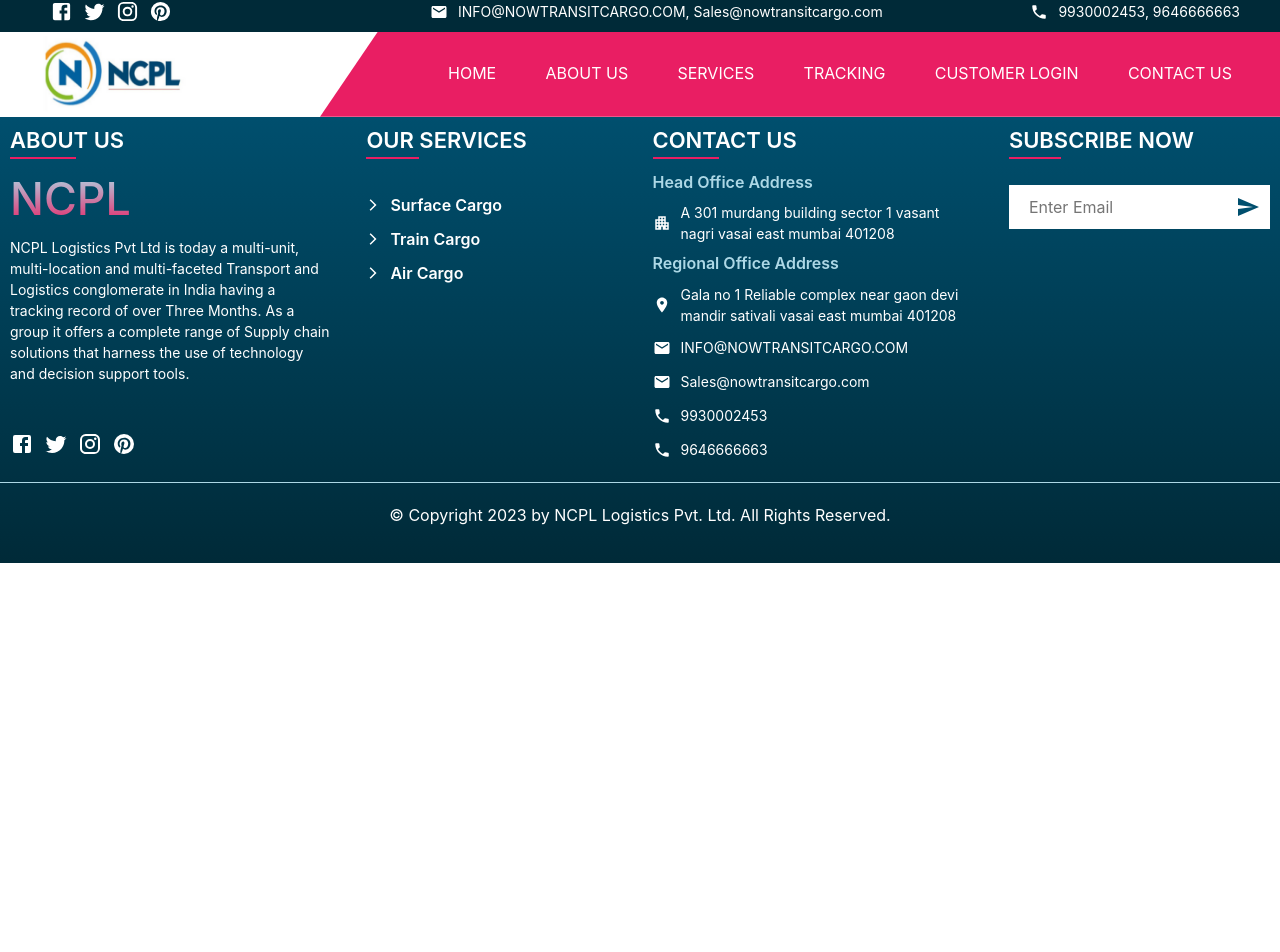
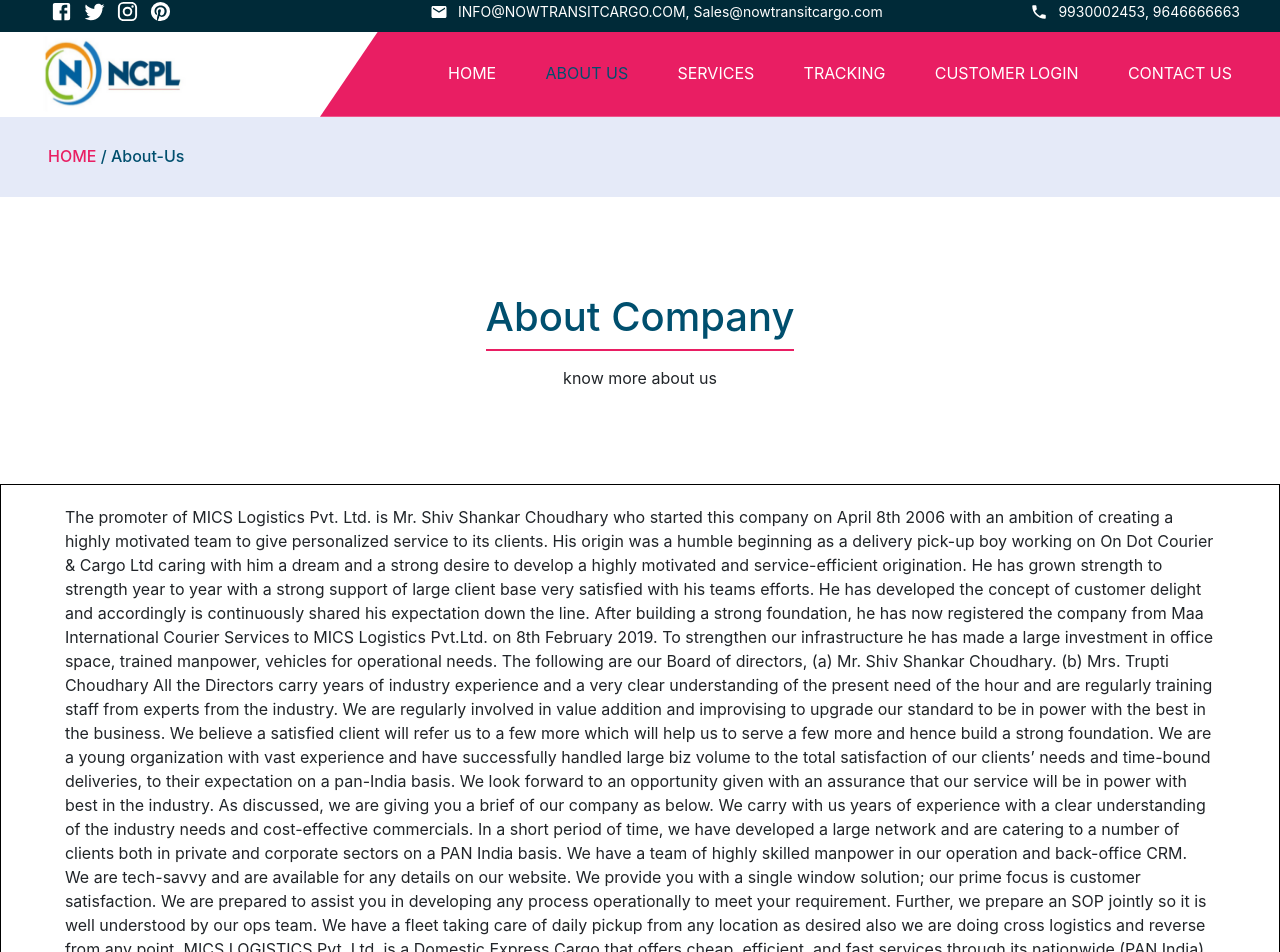
Before and after one commit to st412613/shipment_tracking, a React (Create React App) app: page /about-us in a window 1280 px wide. Shown: the part 9-961 px from the top of the page. Before the commit the page ends 800 px from the top, so only its background shows below. Built offline with nearby package versions, Linux system fonts and the light colour scheme.

Commit message:
added more page

```diff
--- a/src/App.js
+++ b/src/App.js
@@ -13,7 +13,7 @@
         <Header />
         <Routes>
           <Route path="/" element={<Home />} />
-          <Route path="/about" element={<About />} />
+          <Route path="/about-us" element={<About />} />
           <Route path="/contact-us" element={<ContactUs />} />
         </Routes>
         <Footer />
--- /dev/null
+++ b/src/common/headingSection/HeadingSection.jsx
@@ -0,0 +1,61 @@
+import React from 'react';
+import PropTypes from 'prop-types';
+import { makeStyles } from '@mui/styles';
+
+const useStyles = makeStyles(() => ({
+  headingContainer: {
+    width: '90%',
+    margin: '6rem auto',
+    textAlign: 'center',
+    '& h1': {
+      display: 'inline-flex',
+      color:  '#004F6E',
+      position: 'relative',
+      '&::before': {
+        content: '""',
+        position: 'absolute',
+        left: 0,
+        bottom: '-10px',
+        backgroundColor: '#e91e63',
+        height: '2px',
+        boxSizing: 'border-box',
+        width: '100%',
+      }
+    },
+    '& h5': {
+      marginTop: '20px',
+      fontSize: '16px',
+      fontWeight: 400,
+    }
+  },
+
+  '@media screen and (max-width: 768px)': {
+    headingContainer: {
+      margin: '2rem auto',
+      '& h1': {
+        fontSize: '24px',
+      },
+      '& h5': {
+        fontSize: '14px',
+      }
+    },
+  }
+}));
+
+const HeadingSection = ({ title, subtitle }) => {
+  const classes = useStyles();
+
+  return (
+    <div className={classes.headingContainer}>
+      <h1>{title}</h1>
+      <h5>{subtitle}</h5>
+    </div>
+  );
+};
+
+HeadingSection.propTypes = {
+  title: PropTypes.string.isRequired,
+  subtitle: PropTypes.string.isRequired,
+};
+
+export default HeadingSection;
--- /dev/null
+++ b/src/common/navigate/Navigation.jsx
@@ -0,0 +1,47 @@
+import React from 'react';
+import { useLocation } from 'react-router-dom';
+// import (useLocation)
+import { makeStyles } from '@mui/styles';
+
+const useStyles = makeStyles(() => ({
+  navigationContainer: {
+    top: 0,
+    height: '10vh',
+    backgroundColor: '#e5eaf8',
+    display: 'flex',
+    alignItems: 'center',
+    '& h5': {
+      textTransform: 'capitalize',
+      fontSize: '1rem',
+      color: '#004F6E',
+      margin: 'auto 3rem',
+      '& span': {
+        color: '#e91e63',
+        textTransform: 'uppercase',
+      },
+    }
+  },
+
+  '@media screen and (max-width: 768px)': {
+    navigationContainer: {
+      height: '8vh',
+      '& h5': {
+        fontSize: '1rem',
+        margin: 'auto 2rem',
+      }
+    },
+  }
+}));
+
+const Navigation = () => {
+  const classes = useStyles();
+  const location = useLocation();
+
+  return (
+    <div className={classes.navigationContainer}>
+      <h5><span>HOME</span> / {location.pathname.split('/')[1]}</h5>
+    </div>
+  );
+};
+
+export default Navigation;
--- /dev/null
+++ b/src/components/aboutCompany/AboutCompany.jsx
@@ -0,0 +1,31 @@
+import React from 'react';
+import AboutCompanyStyle from './AboutCompanyStyle';
+
+const AboutCompany = () => {
+  const classes = AboutCompanyStyle();
+
+  return (
+    <div className={classes.AboutCompanyContainer}>
+      <div className={classes.AboutCompanyContent}>
+        <p>The promoter of MICS Logistics Pvt. Ltd. is Mr. Shiv Shankar Choudhary who started this company on April 8th 2006 with an ambition of creating a highly motivated team to give personalized service to its clients. His origin was a humble beginning as a delivery pick-up boy working on On Dot Courier & Cargo Ltd caring with him a dream and a strong desire to develop a highly motivated and service-efficient origination. He has grown strength to strength year to year with a strong support of large client base very satisfied with his teams efforts. He has developed the concept of customer delight and accordingly is continuously shared his expectation down the line.
+
+After building a strong foundation, he has now registered the company from Maa International Courier Services to MICS Logistics Pvt.Ltd. on 8th February 2019. To strengthen our infrastructure he has made a large investment in office space, trained manpower, vehicles for operational needs. The following are our Board of directors,
+
+(a) Mr. Shiv Shankar Choudhary.
+(b) Mrs. Trupti Choudhary
+
+All the Directors carry years of industry experience and a very clear understanding of the present need of the hour and are regularly training staff from experts from the industry. We are regularly involved in value addition and improvising to upgrade our standard to be in power with the best in the business. We believe a satisfied client will refer us to a few more which will help us to serve a few more and hence build a strong foundation.
+
+We are a young organization with vast experience and have successfully handled large biz volume to the total satisfaction of our clients’ needs and time-bound deliveries, to their expectation on a pan-India basis. We look forward to an opportunity given with an assurance that our service will be in power with best in the industry. As discussed, we are giving you a brief of our company as below.
+
+We carry with us years of experience with a clear understanding of the industry needs and cost-effective commercials. In a short period of time, we have developed a large network and are catering to a number of clients both in private and corporate sectors on a PAN India basis. We have a team of highly skilled manpower in our operation and back-office CRM. We are tech-savvy and are available for any details on our website. We provide you with a single window solution; our prime focus is customer satisfaction.
+
+We are prepared to assist you in developing any process operationally to meet your requirement. Further, we prepare an SOP jointly so it is well understood by our ops team. We have a fleet taking care of daily pickup from any location as desired also we are doing cross logistics and reverse from any point.
+
+MICS LOGISTICS Pvt. Ltd. is a Domestic Express Cargo that offers cheap, efficient, and fast services through its nationwide (PAN India) network. Having started its operations around a decade back, We specialize in providing fast and prompt delivery of parcels and heavy shipments. From A, B, and C cities our reach goes down to deep interiors of small towns and villages. Our economical and tailor-made solutions for the specific needs of our clients make us a preferred CARGO carrier with many national and multi-national corporate clientele. Our reverse logistics solutions have already become the fastest, cheapest, and widely available cargo services on a pan-India level. We are now gearing up for providing specialized products and services to its clients. We believe in growth. And we are continuously making an effort to increase our network.</p>
+      </div>
+    </div>
+  );
+};
+
+export default AboutCompany;
--- /dev/null
+++ b/src/components/aboutCompany/AboutCompanyStyle.js
@@ -0,0 +1,17 @@
+import { makeStyles } from '@mui/styles';
+
+const AboutCompanyStyle = makeStyles(() => ({
+  AboutCompanyContainer: {
+    border: '1px solid black',
+    width: '100%',
+  },
+  AboutCompanyContent: {
+    width: '90%',
+    margin: '20px auto',
+    display: 'flex'
+  },
+
+  '@media screen and (max-width: 768px)': {}
+}));
+
+export default AboutCompanyStyle;
--- a/src/components/header/Header.jsx
+++ b/src/components/header/Header.jsx
@@ -40,7 +40,7 @@
           <div className={classes.navContent}>
             <ul>
               <li><NavLink to="/" className={classes.activeLink}>Home</NavLink></li>
-              <li><NavLink to="/about" className={classes.activeLink}>About Us</NavLink></li>
+              <li><NavLink to="/about-us" className={classes.activeLink}>About Us</NavLink></li>
               <li><NavLink to="/services" className={classes.activeLink}>Services</NavLink></li>
               <li><NavLink to="/tracking" className={classes.activeLink}>Tracking</NavLink></li>
               <li><NavLink to="/customer-login" className={classes.activeLink}>Customer Login</NavLink></li>
@@ -56,7 +56,7 @@
       {isNavOpen ?
         <Box className={classes.menuShow}>
           <MenuItem><NavLink to="/" className={classes.activeLink}>Home</NavLink></MenuItem>
-          <MenuItem><NavLink to="/about" className={classes.activeLink}>About Us</NavLink></MenuItem>
+          <MenuItem><NavLink to="/about-us" className={classes.activeLink}>About Us</NavLink></MenuItem>
           <MenuItem><NavLink to="/services" className={classes.activeLink}>Services</NavLink></MenuItem>
           <MenuItem><NavLink to="/tracking" className={classes.activeLink}>Tracking</NavLink></MenuItem>
           <MenuItem><NavLink to="/customer-login" className={classes.activeLink}>Customer Login</NavLink></MenuItem>
--- a/src/components/ourServicesHomeSection/OurServiceStyle.js
+++ b/src/components/ourServicesHomeSection/OurServiceStyle.js
@@ -8,26 +8,6 @@
     width: '90%',
     margin: '6rem auto',
     textAlign: 'center',
-    '& h1': {
-      display: 'inline-flex',
-      color:  '#004F6E',
-      position: 'relative',
-      '&::before': {
-        content: '""',
-        position: 'absolute',
-        left: 0,
-        bottom: '-6px',
-        backgroundColor: '#e91e63',
-        height: '2px',
-        boxSizing: 'border-box',
-        width: '100%',
-      }
-    },
-    '& h5': {
-      marginTop: '20px',
-      fontSize: '16px',
-      fontWeight: 400,
-    }
   },
   gridContainer: {
     marginTop: '3rem',
@@ -62,12 +42,6 @@
   '@media screen and (max-width: 768px)': {
     mainContainer: {
       margin: '3rem auto',
-      '& h1': {
-        fontSize: '30px',
-      },
-      '& h5': {
-        fontSize: '14px',
-      }
     },
     gridContainer: {
       marginTop: '2rem',
--- a/src/components/ourServicesHomeSection/OurServices.jsx
+++ b/src/components/ourServicesHomeSection/OurServices.jsx
@@ -10,6 +10,7 @@
 import TopayLogo from '../../assets/images/topayLogo.svg';
 import ReverseLogisticLogo from '../../assets/images/reverseLogisticLogo.svg';
 import WarehouseLogo from '../../assets/images/warehouseLogo.svg';
+import HeadingSection from '../../common/headingSection/HeadingSection';
 
 
 const Item = styled(Paper)(({ theme }) => ({
@@ -34,9 +35,7 @@
   return (
     <div className={classes.ourServicesContainer}>
       <div className={classes.mainContainer}>
-        <h1>Our Services</h1>
-        <h5>We are providing Surface Cargo, Train Cargo & Air Cargo Services to our Clients.</h5>
-
+        <HeadingSection title='Our Services' subtitle='We are providing Surface Cargo, Train Cargo & Air Cargo Services to our Clients.'/>
         <Box className={classes.gridContainer}>
           <Grid container spacing={{ xs: 2, md: 3 }} columns={{ xs: 4, sm: 8, md: 12 }}>
             {itemsData.map((item, id) => (
--- a/src/pages/About.jsx
+++ b/src/pages/About.jsx
@@ -1,8 +1,15 @@
 import React from 'react';
+import Navigation from '../common/navigate/Navigation';
+import HeadingSection from '../common/headingSection/HeadingSection';
+import AboutCompany from '../components/aboutCompany/AboutCompany';
 
 const About = () => {
   return (
-    <div>About</div>
+    <>
+      <Navigation />
+      <HeadingSection title='About Company' subtitle='know more about us'/>
+      <AboutCompany />
+    </>
   );
 };
 
--- a/src/pages/ContactUs.jsx
+++ b/src/pages/ContactUs.jsx
@@ -1,8 +1,11 @@
 import React from 'react';
+import Navigation from '../common/navigate/Navigation';
 
 const ContactUs = () => {
   return (
-    <div>ContactUs</div>
+    <>
+      <Navigation />
+    </>
   );
 };
 
```
